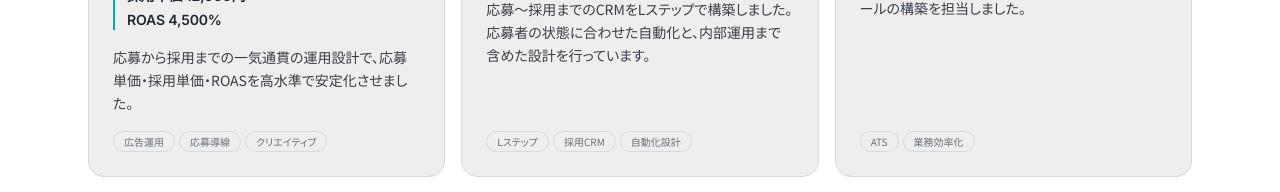
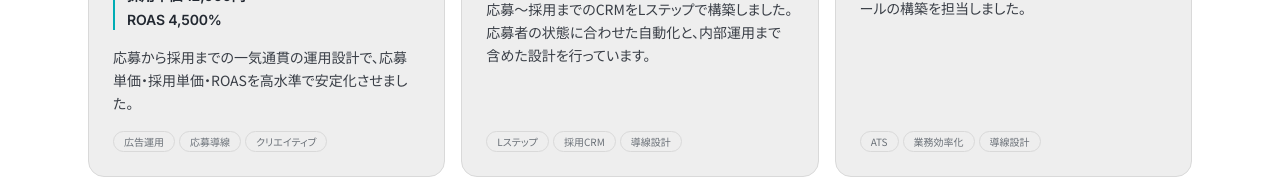
Before and after one commit to tomitayuto/portfolio-site, a Next.js app: page / in a window 1280 px wide. Shown: the part 2720-2912 px from the top of the page. Built offline with nearby package versions, Linux system fonts and the light colour scheme.

Commit message:
copy(Works): CRM案件のscopeタグを「自動化設計」→「導線設計」に変更
- crm-lstep: 「自動化設計」→「導線設計」
- crm-ats: 「導線設計」を追加（同じ案件で同様のスキルを発揮）

Co-Authored-By: Claude Opus 4.7 <noreply@anthropic.com>

```diff
--- a/app/data/works.ts
+++ b/app/data/works.ts
@@ -92,7 +92,7 @@ export const works: Work[] = [
     summary:
       "応募〜採用までのCRMをLステップで構築しました。応募者の状態に合わせた自動化と、内部運用まで含めた設計を行っています。",
     metrics: ["採用数 20名以上UP", "応募数 120件以上UP"],
-    scope: ["Lステップ", "採用CRM", "自動化設計"],
+    scope: ["Lステップ", "採用CRM", "導線設計"],
   },
   {
     id: "crm-ats",
@@ -103,7 +103,7 @@ export const works: Work[] = [
     summary:
       "採用業務の生産性向上を目的に、ATS(採用管理)ツールの構築を担当しました。",
     metrics: ["業務生産性UP"],
-    scope: ["ATS", "業務効率化"],
+    scope: ["ATS", "業務効率化", "導線設計"],
   },
   {
     id: "pm-staffing",
```
